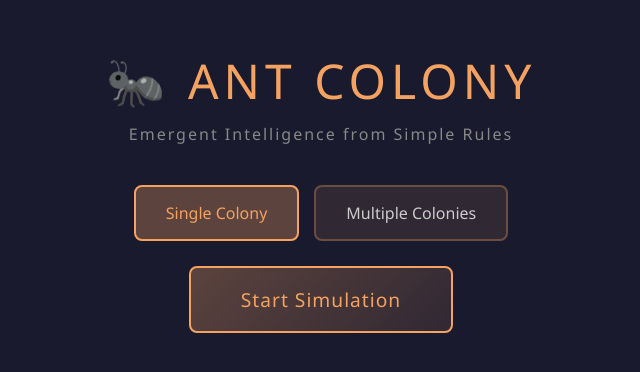
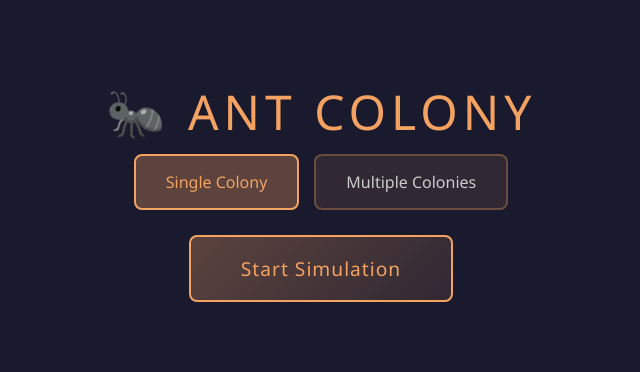
Before and after one commit to chris-redfield/ants, a plain HTML site: page index.html in a window 1280 px wide. Shown: the part 210-582 px from the top of the page, without its empty margins (319-959 px from the left). Drawn offline with Linux system fonts and the light colour scheme.

Commit message:
remove subtitle

```diff
--- a/index.html
+++ b/index.html
@@ -356,7 +356,6 @@
     <!-- Menu Screen -->
     <div id="menu-screen">
         <h1 class="menu-title">🐜 Ant Colony</h1>
-        <p class="menu-subtitle">Emergent Intelligence from Simple Rules</p>
 
         <div class="menu-options">
             <button id="single-mode-btn" class="mode-btn active">Single Colony</button>
@@ -377,7 +376,6 @@
 
     <header id="game-header" class="hidden">
         <h1>🐜 Ant Colony</h1>
-        <div class="subtitle">Emergent Intelligence from Simple Rules</div>
     </header>
 
     <div id="game-container" class="hidden">
```
